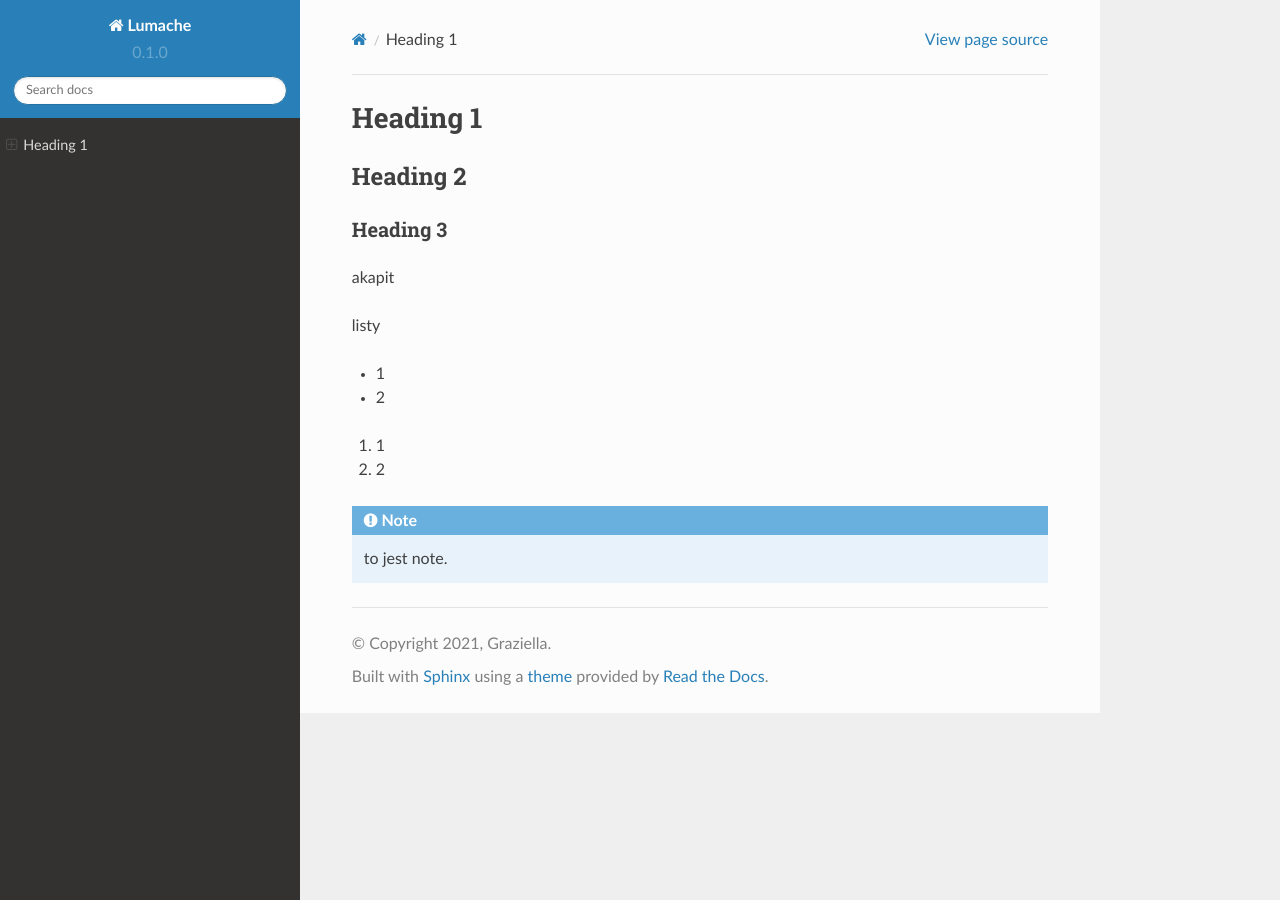
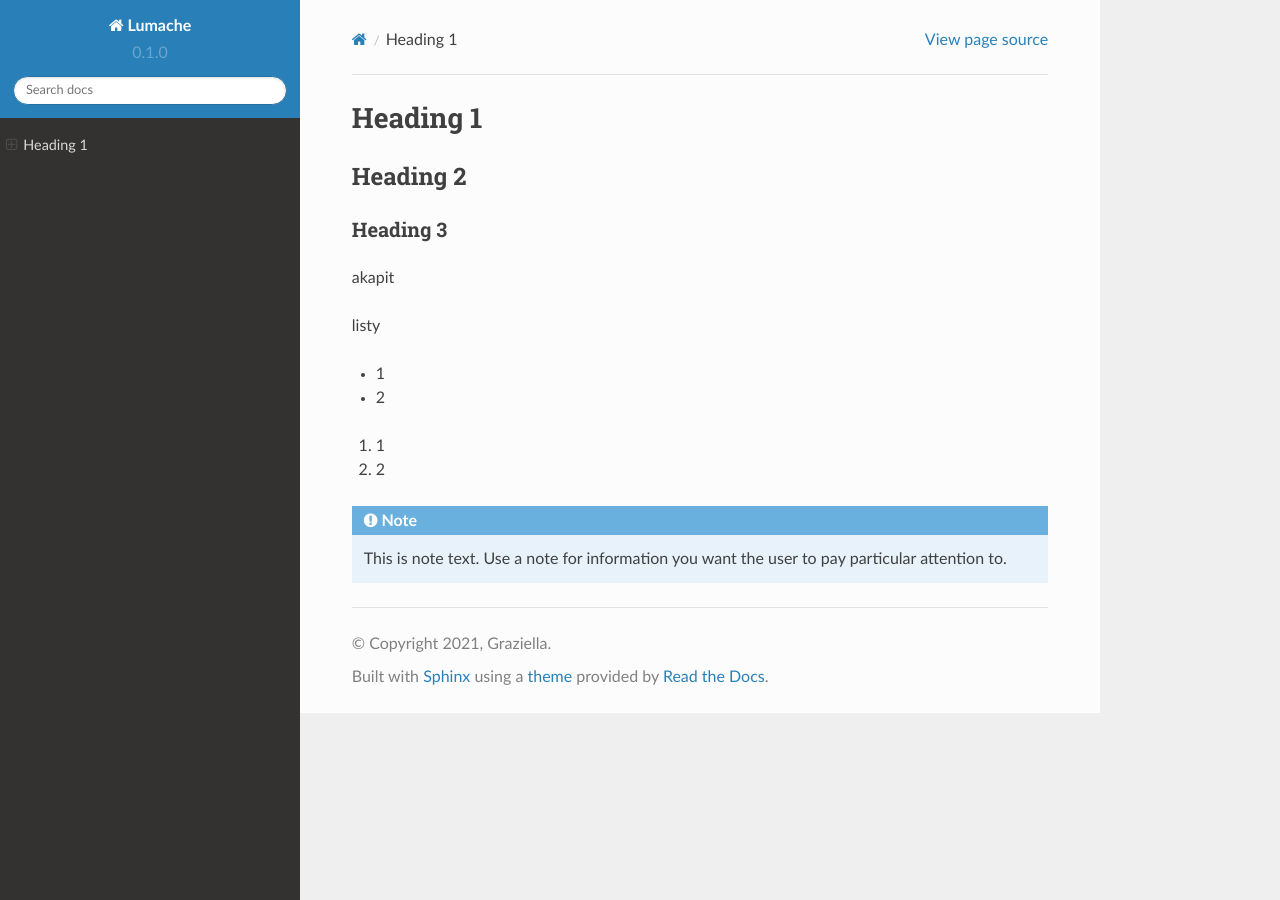
Before and after one commit to pawelprojext/zse-docs-pk3, a Sphinx documentation site: the page built from docs/source/index.rst, in a window 1280 px wide. Built offline with Sphinx 7.4.7 and the Read the Docs theme 2.0.0, drawn with Linux system fonts in a browser that asks for light colours.

Commit message:
Update index.rst

```diff
--- a/docs/source/index.rst
+++ b/docs/source/index.rst
@@ -18,4 +18,5 @@ listy
 #. 2
 
 .. note::
-   to jest note.
+   This is note text. Use a note for information you want the user to
+   pay particular attention to.
```
